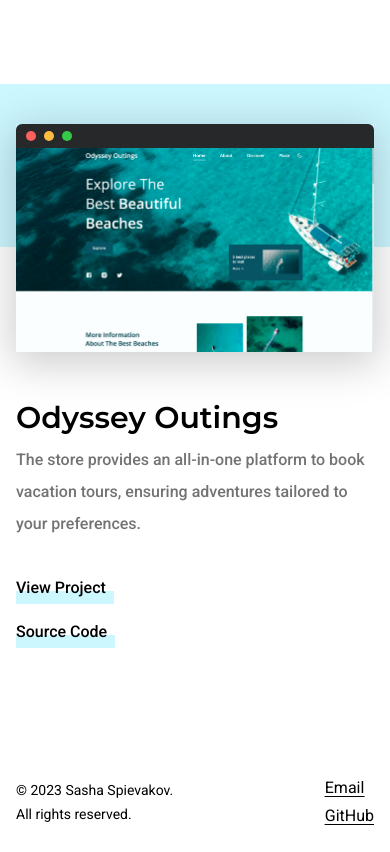
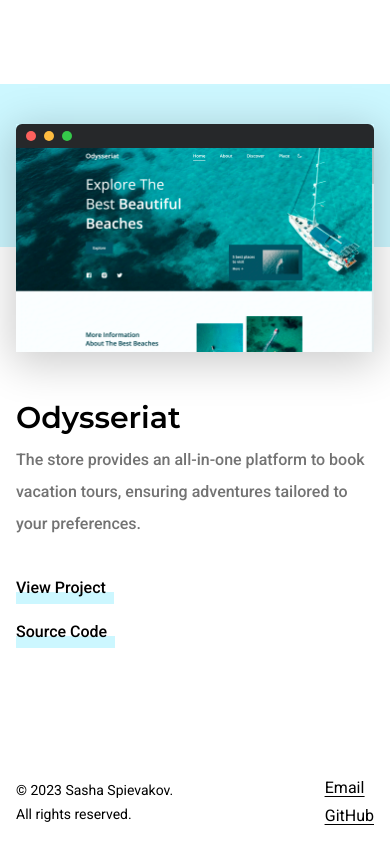
Before and after one commit to AlexandrSpevakov/portfolio-website, a Next.js app: page / in a window 390 px wide. Shown: the part 2120-2972 px from the top of the page. Built offline with nearby package versions, Linux system fonts and the light colour scheme.

Commit message:
refactor: refactor the fourth project

```diff
--- a/app/components/Works.tsx
+++ b/app/components/Works.tsx
@@ -3,7 +3,7 @@ import Image from 'next/image';
 import crust from '../../public/crust&co-work.webp';
 import got from '../../public/got-work.webp';
 import arid from '../../public/arid-allure.webp';
-import odyssey from '../../public/odyssey-outings.webp';
+import Odysseriat from '../../public/odysseriat.webp';
 // import restaurant from '../../public/restaurant-work.webp';
 
 export default function Works() {
@@ -151,7 +151,7 @@ export default function Works() {
       </article>
 
       <article className="relative pb-32 md:pb-44 lg:pb-72">
-        <section className="bg-odyssey before:absolute before:left-[-30px] before:top-[-40px] before:z-[-1] before:h-1/4 before:w-[800px] before:bg-odyssey md:py-10 md:px-16 md:before:hidden lg:absolute lg:right-0 lg:top-0 lg:w-9/12 lg:py-16 lg:pr-12 lg:pl-32">
+        <section className="bg-odysseriat before:absolute before:left-[-30px] before:top-[-40px] before:z-[-1] before:h-1/4 before:w-[800px] before:bg-odysseriat md:py-10 md:px-16 md:before:hidden lg:absolute lg:right-0 lg:top-0 lg:w-9/12 lg:py-16 lg:pr-12 lg:pl-32">
           <section className="shadow-3xl">
             <section className="flex h-6 rounded-t-md bg-tab py-2.75 px-2.5">
               <span className="mr-2 block h-2.5 w-2.5 rounded-[50%] bg-red-25" />
@@ -160,8 +160,8 @@ export default function Works() {
             </section>
 
             <Image
-              src={odyssey}
-              alt="Odyssey Outings - Travels Work"
+              src={Odysseriat}
+              alt="Odysseriat - Travels Work"
               className="saturate-135"
             />
           </section>
@@ -169,7 +169,7 @@ export default function Works() {
 
         <section className="relative z-10">
           <h3 className="pt-12 font-montserrat text-3xl font-semibold sm:text-4xl lg:pt-28 xl:pt-32 xl:text-4.5xl">
-            Odyssey Outings
+            Odysseriat
           </h3>
 
           <p className="mt-2 font-medium leading-8 text-neutral-500 sm:w-96 lg:w-2/6 xl:mt-4">
@@ -178,19 +178,19 @@ export default function Works() {
           </p>
 
           <a
-            href="https://sashaspievakov.github.io/odyssey-outings/"
+            href="https://sashaspievakov.github.io/odysseriat/"
             target="_blank"
             rel="noreferrer"
-            className="relative mt-8 block w-fit py-1 pr-2 align-bottom font-medium before:absolute before:bottom-0 before:left-0 before:z-[-1] before:h-2/5 before:w-full before:bg-odyssey before:px-4 before:duration-500 hover:before:h-5/6 xl:mt-12"
+            className="relative mt-8 block w-fit py-1 pr-2 align-bottom font-medium before:absolute before:bottom-0 before:left-0 before:z-[-1] before:h-2/5 before:w-full before:bg-odysseriat before:px-4 before:duration-500 hover:before:h-5/6 xl:mt-12"
           >
             View Project
           </a>
 
           <a
-            href="https://github.com/SashaSpievakov/odyssey-outings/"
+            href="https://github.com/SashaSpievakov/odysseriat/"
             target="_blank"
             rel="noreferrer"
-            className="relative mt-3 block w-fit py-1 pr-2 align-bottom font-medium before:absolute before:bottom-0 before:left-0 before:z-[-1] before:h-2/5 before:w-full before:bg-odyssey before:px-4 before:duration-500 hover:before:h-5/6 xl:mt-4"
+            className="relative mt-3 block w-fit py-1 pr-2 align-bottom font-medium before:absolute before:bottom-0 before:left-0 before:z-[-1] before:h-2/5 before:w-full before:bg-odysseriat before:px-4 before:duration-500 hover:before:h-5/6 xl:mt-4"
           >
             Source Code
           </a>
--- a/tailwind.config.js
+++ b/tailwind.config.js
@@ -40,7 +40,7 @@ module.exports = {
         crust: '#e4d9ce',
         got: '#dfd7d2',
         arid: '#d6e5df',
-        odyssey: '#ccf7ff',
+        odysseriat: '#ccf7ff',
         tab: '#26282a',
         red: {
           25: '#fd615d',
```
Also changed, not shown: public/odysseriat.webp (added), public/odyssey-outings.webp (deleted).
